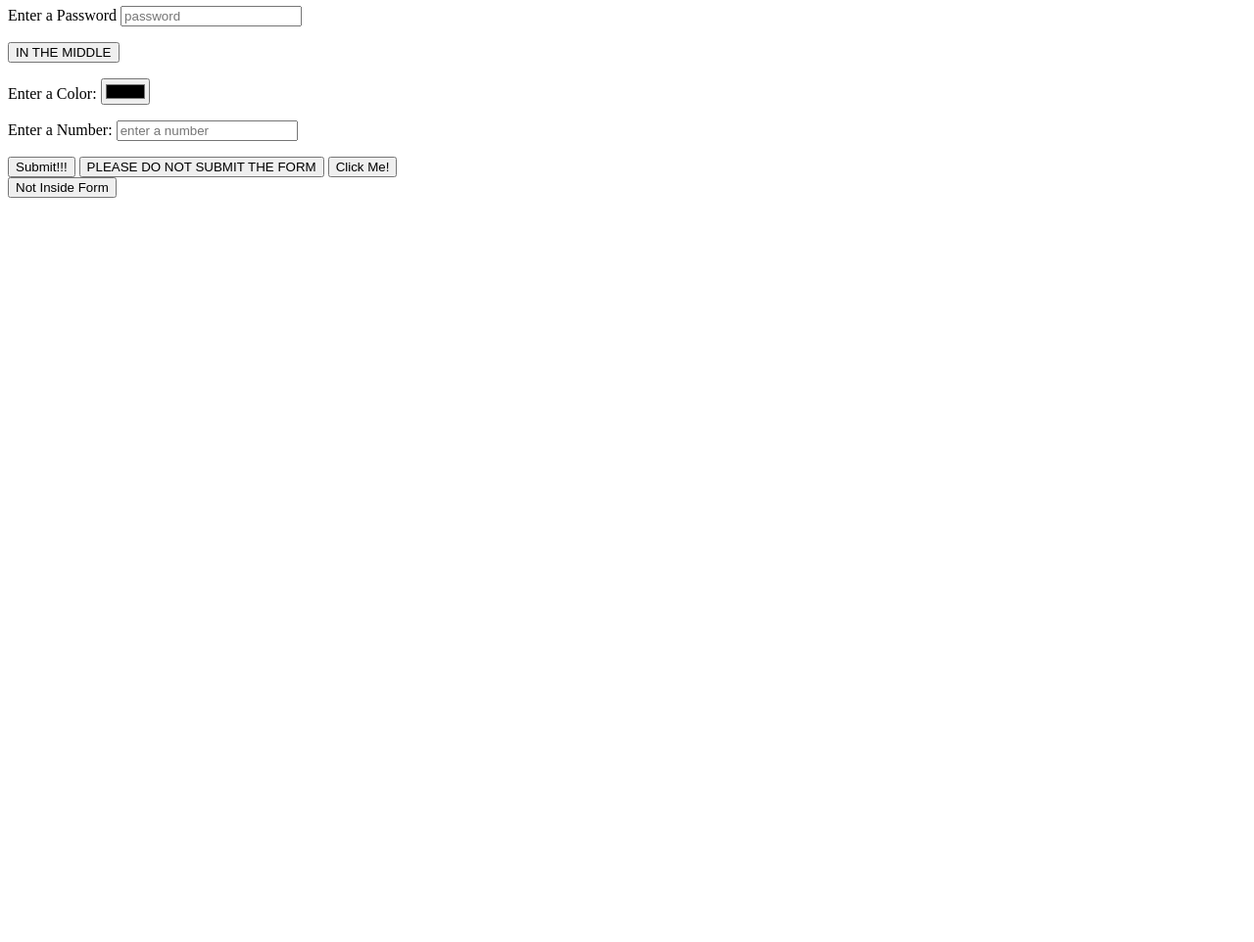
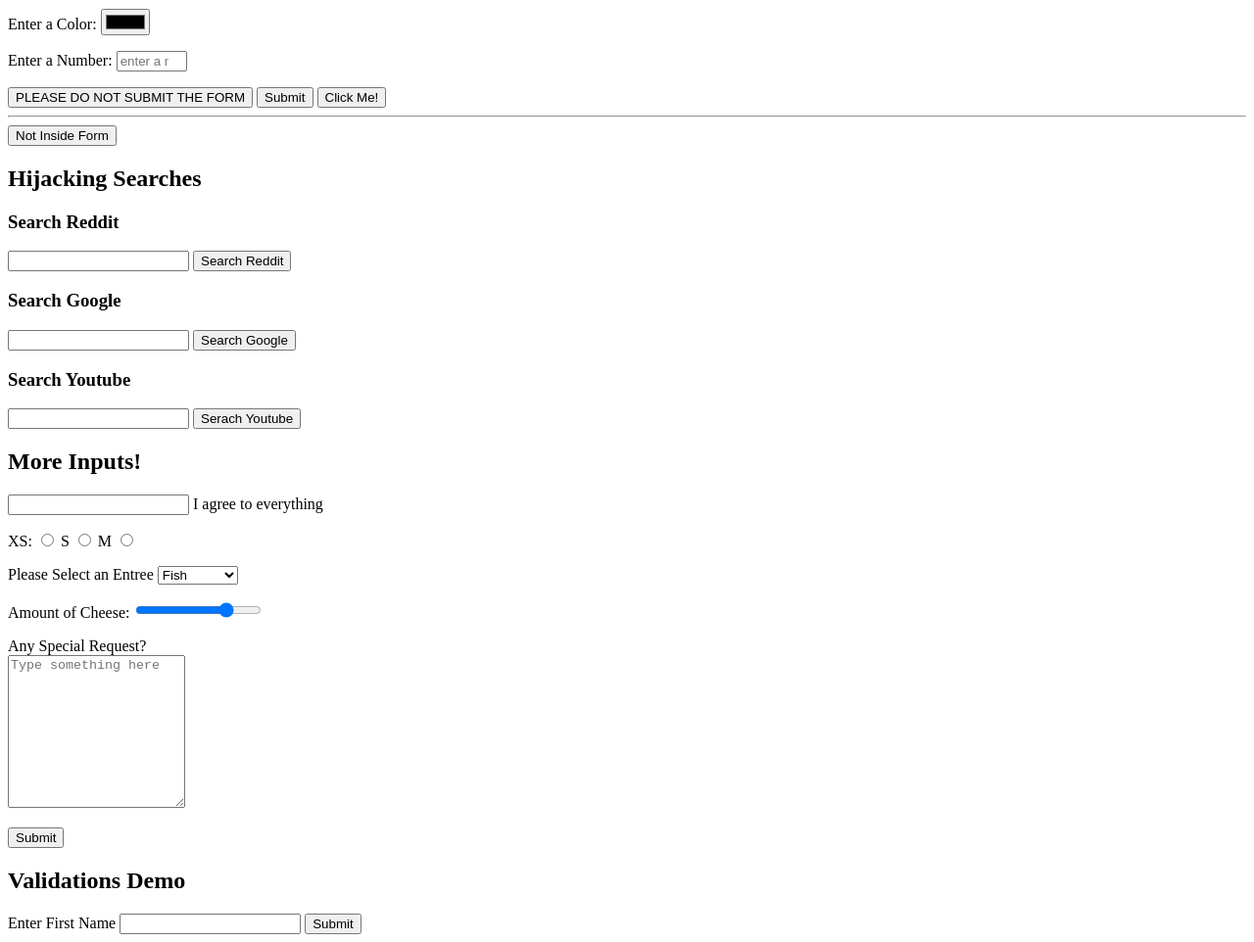
Before and after one commit to JohnathanSanders/forms, a plain HTML site: page index.html in a window 1280 px wide. Shown: the part 145-1107 px from the top of the page at 98% size. Before the commit the page ends 800 px from the top, so only its background shows below. Drawn offline with Linux system fonts and the light colour scheme.

Commit message:
Update index.html

```diff
--- a/index.html
+++ b/index.html
@@ -1,43 +1,98 @@
 <!doctype html>
-<html lang="en">
-
+<html>
 <head>
 <meta charset="UTF-8">
-<meta name="viewport" content="width=device-width, initial-scale=1.0">
 <title>Forms Demo</title>
 </head>
 
 <body>
-	<h1>Froms Demo</h1>
-	file:///taco?username=chickenman
+	<h1>Forms Demo</h1>
+
+	<form action="/tacos">
+
 		<p>
-	<form action="/tacos">
-	<label for="username"> Enter a Username:</label>
-	<input id="username" placeholder="username" name="username">
+		<label for="username">Enter a Username:</label>
+		<input type="text" placeholder="username" name="username">
 		</p>
 		<p>
-	<label for="password">Enter a Password</label>
+			<lable for="password">Enter a Password:</lable>
 		<input type="password" placeholder="password" id="password" name="password">
 		</p>
-	<button>IN THE MIDDLE</button>
 		<p>
 		<label for="color">Enter a Color:</label>
 		<input type="color" id="color" name="color">
 		</p>
 		<p>
-	<label for="number">Enter a Number:</label>
-	<input type="number" placeholder="enter a number" id="number" name="number">
+			<!-- Alternative way to lable an input(less common) -->
+			<label>
+				Enter a Number:
+		<input type="number" placeholder="enter a number" name="num" min="1" max="1000">
+			</label>
 	    </p>
-	<button>Submit!!!</button>
+		<!-- this button doesn't submit the form b/c of the "type" attribute -->
 		<button type="button">PLEASE DO NOT SUBMIT THE FORM</button>
+		<!-- This button submits the form! -->
+		<button>Submit</button>
+		<!-- So does this one -->
 		<input type="submit" value="Click Me!">
-
-
-
 	</form>
+	<hr>
 	<!-- Outside of a form, no default behavior -->
 	<button>Not Inside Form</button>
+	<h2>Hijacking Searches</h2>
+	<h3>Search Reddit</h3>
+	<form action="https://www.reddit.com/search">
+		<input type="text" name="q">
+		<button>Search Reddit</button>
+	</form>
+	<h3>Search Google</h3>
+	<form action="https://www.google.com/search">
+		<input type="text" name="q">
+		<button>Search Google</button>
+	</form>
+	<h3>Search Youtube</h3>
+	<form action="https://www.youtube.com/results">
+		<input type="text" name="search_query">
+		<button>Serach Youtube</button>
+	</form>
 
+	<h2>More Inputs!</h2>
+	<form action="/birds">
+		<input type="checkboxing" name="agree_tos" id="agree">
+		<label for="agree">I agree to everything</label>
+		<p>
+			<label for="xs">XS:</label>
+			<input type="radio" name="size" id="xs" value="xs">
+			<label for="s">S</label>
+			<input type="radio" name="size" id="s" value="s">
+			<label for="m">M</label>
+			<input type="radio" name="size" id="m" value="m">
+		</p>
+		<p>
+			<label for="meal">Please Select an Entree</label>
+			<select name="meal" id="meal">
+				<option value="fish">Fish</option>
+				<option value="veg">Vegitarian</option>
+				<option value="steak">Steak</option>
+			</select>
+		</p>
+		<p>
+			<label for="cheese">Amount of Cheese:</label>
+			<input type="range" id="cheese" min="1" max="100" value="75" name="cheese_level">
+		</p>
+		<p>
+			<label for="requests">Any Special Request?</label>
+			<br>
+			<textarea id="requests" rows="10" cols="20" name="requests?" placeholder="Type something here"></textarea>
+		</p>
+		<button>Submit</button>
+	</form>
+
+		<h2>Validations Demo</h2>
+		<form action="/dummy">
+			<label for="first">Enter First Name</label>
+			<input type="text" name="first" id="first" required>
+			<button>Submit</button>
+		</form>
 </body>
-
 </html>
```
Lines whose indentation alone changed are shown as unchanged.
